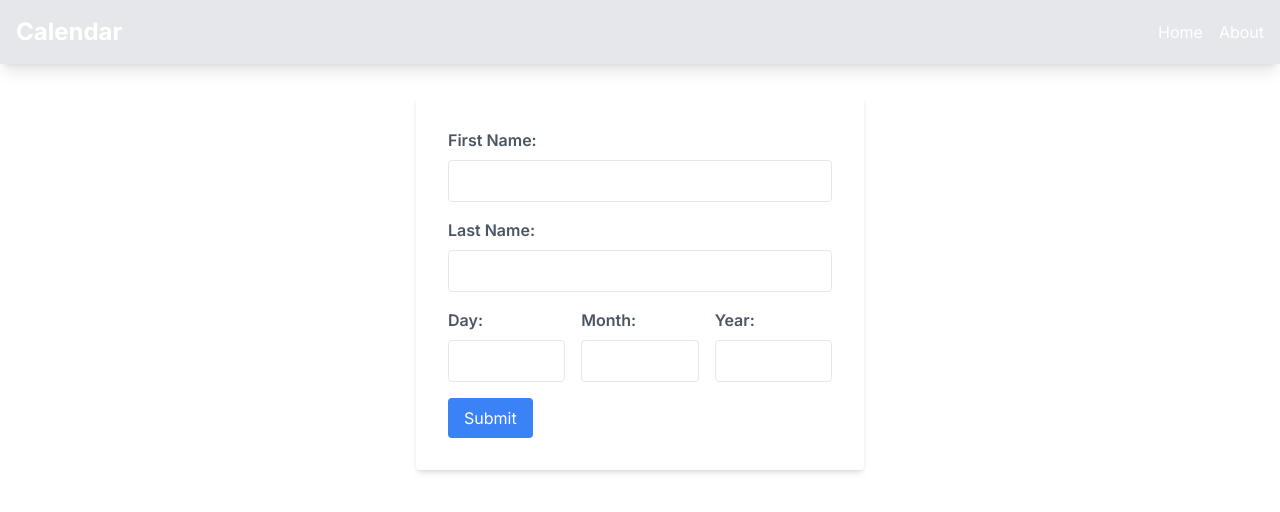
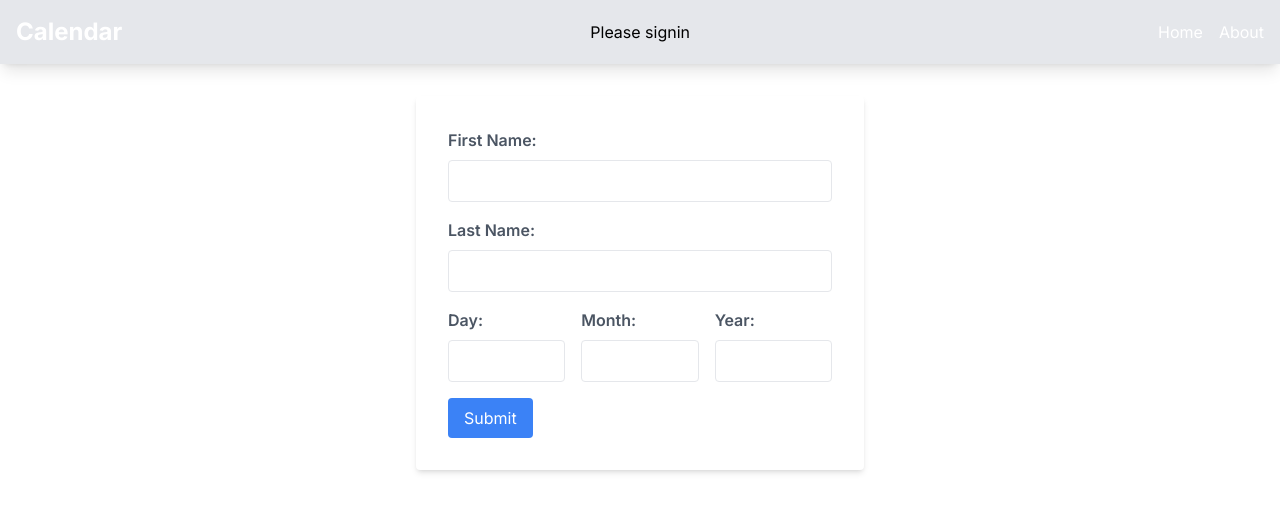
Before and after one commit to lidor12456/Cohen_calendar, a Next.js app: page /addnew in a window 1280 px wide. Shown: the top 512 px of the page. Built offline with nearby package versions, Linux system fonts and the light colour scheme; no server answers.

Commit message:
auth files

```diff
--- /dev/null
+++ b/src/app/api/auth/Providers.js
@@ -0,0 +1,6 @@
+"use client";
+import { SessionProvider } from "next-auth/react";
+
+export const NextAuthProvider = ({ children }) => {
+  return <SessionProvider>{children}</SessionProvider>;
+};
--- a/src/app/api/auth/[...nextauth]/route.js
+++ b/src/app/api/auth/[...nextauth]/route.js
@@ -2,5 +2,14 @@ import NextAuth from "next-auth/next";
 import GoogleProvider from "next-auth/providers/google";
 
 const authOptions = {
-  providers: [GoogleProvider({ clientid: "", clientSecret: "" })],
+  providers: [
+    GoogleProvider({
+      clientId: process.env.GOOGLE_CLIENT_ID,
+      clientSecret: process.env.GOOGLE_CLIENT_SECRET,
+    }),
+  ],
 };
+
+const handler = NextAuth(authOptions);
+
+export { handler as GET, handler as POST };
--- a/src/app/layout.js
+++ b/src/app/layout.js
@@ -1,6 +1,7 @@
 import "./globals.css";
 import { Inter } from "next/font/google";
 import Navbar from "@/components/Navbar";
+import { NextAuthProvider } from "./api/auth/Providers";
 
 const inter = Inter({ subsets: ["latin"] });
 
@@ -13,8 +14,10 @@ export default function RootLayout({ children }) {
   return (
     <html lang="en">
       <body className={inter.className}>
-        <Navbar />
-        {children}
+        <NextAuthProvider>
+          <Navbar />
+          {children}
+        </NextAuthProvider>
       </body>
     </html>
   );
--- a/src/components/HomepageContent.js
+++ b/src/components/HomepageContent.js
@@ -1,4 +1,7 @@
 // components/HomePageContent.js
+"use client";
+import { signIn } from "next-auth/react";
+
 export default function HomePageContent() {
   return (
     <div className="flex items-center justify-center h-screen">
@@ -8,7 +11,10 @@ export default function HomePageContent() {
           Explore the amazing features and join our community today!
         </p>
         <div className="flex justify-center">
-          <button className="bg-blue-500 text-white py-2 px-4 rounded-lg mr-4 hover:bg-blue-700 focus:outline-none focus:shadow-outline-blue active:bg-blue-800">
+          <button
+            onClick={() => signIn("google")}
+            className="bg-blue-500 text-white py-2 px-4 rounded-lg mr-4 hover:bg-blue-700 focus:outline-none focus:shadow-outline-blue active:bg-blue-800"
+          >
             Login
           </button>
           <button className="bg-gray-500 text-white py-2 px-4 rounded-lg hover:bg-gray-700 focus:outline-none focus:shadow-outline-gray active:bg-gray-800">
--- a/src/components/Navbar.js
+++ b/src/components/Navbar.js
@@ -1,14 +1,21 @@
 // components/Navbar.js
-
+"use client";
+import { useSession } from "next-auth/react";
 import Link from "next/link";
 
 const Navbar = () => {
+  const status = useSession();
   return (
     <nav className="bg-[#e5e7eb] shadow-lg p-4">
       <div className="container mx-auto flex justify-between items-center">
         <Link href="/" className="text-white text-2xl font-bold">
           Calendar
         </Link>
+        {status === "authenticated" ? (
+          <span>Hello User</span>
+        ) : (
+          <span>Please signin</span>
+        )}
         <ul className="flex space-x-4">
           <li>
             <Link href="/home" className="text-white hover:text-blue-300">
```
